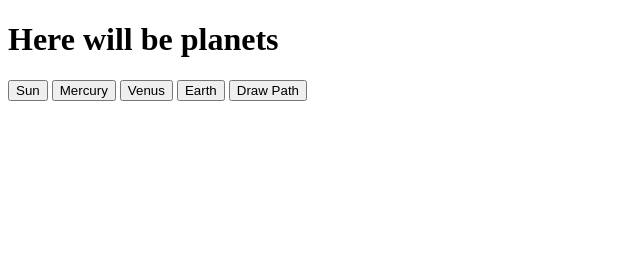
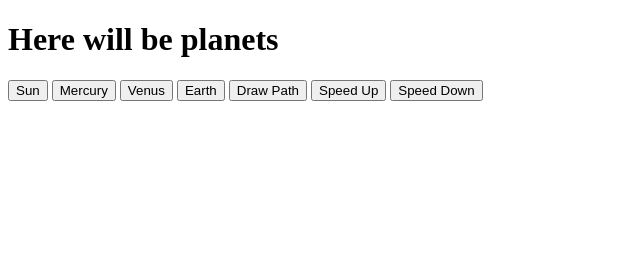
Before and after one commit to VitRod/Planets_Orbital_Motion, a plain HTML site: page index.html in a window 1280 px wide. Shown: the whole page, without its empty margins (0-640 px from the left). Drawn offline with Linux system fonts and the light colour scheme.

Commit message:
<button onclick="speedDown();">Speed Down</button>

```diff
--- a/index.html
+++ b/index.html
@@ -17,7 +17,11 @@
     <button onclick="setCenterPlanet(mercury);">Mercury</button>
     <button onclick="setCenterPalnet(venus);">Venus</button>
     <button onclick="setCenterPalnet(earth);">Earth</button>
+
+
     <button onclick="reverseDrawPath();">Draw Path</button>
+    <button onclick="speedUp();">Speed Up</button>
+    <button onclick="speedDown();">Speed Down</button>
 
 
 
```
